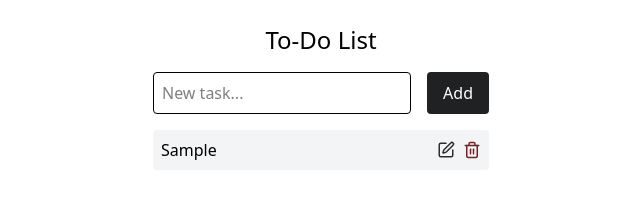
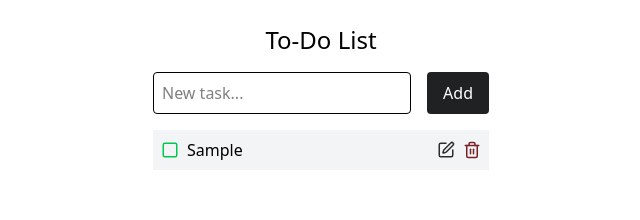
Before and after one commit to chriskampolis/cf7-react-todo-app, a React (Vite) app: page / in a window 1280 px wide. Both pictures are taken after typing "Sample" into the empty fields and a click on the button "Add". Shown: the top 220 px of the page, without its empty margins (319-959 px from the left). Built offline with nearby package versions, Linux system fonts and the light colour scheme.

Commit message:
feat: add toggle completed task functionality

```diff
--- a/src/components/Todo.tsx
+++ b/src/components/Todo.tsx
@@ -11,8 +11,9 @@
         {
           id: Date.now(),
           text: action.payload,
+          completed: false,
         }
-      ]
+      ];
       case "DELETE":
         return state.filter(todo => todo.id !== action.payload);
       case "EDIT":
@@ -20,7 +21,12 @@
           todo.id === action.payload.id
           ? {...todo, text:action.payload.newText}
           : todo
-
+        );
+      case "COMPLETE":
+        return state.map( todo =>
+          todo.id === action.payload
+            ? {...todo, completed: !todo.completed}
+            : todo
         )
         default:
           return state;
--- a/src/components/TodoList.tsx
+++ b/src/components/TodoList.tsx
@@ -1,4 +1,4 @@
-import { Trash2, Edit, Save, X } from "lucide-react";
+import {Trash2, Edit, Save, X, Square, CheckSquare} from "lucide-react";
 import type { TodoListProps } from "../types.ts";
 import {useState} from "react";
 
@@ -25,12 +25,17 @@
     setEditId(null);
     setEditText("");
   }
-
+  const handleToggle = (id: number) => () => {
+    dispatch({type: "COMPLETE", payload: id})
+  }
   return(
     <>
       <ul className="space-y-2">
         {todos.map(todo => (
-            <li key={todo.id} className="flex items-center justify-between bg-gray-100 p-2 rounded">
+            <li key={todo.id}
+                className={`flex items-center justify-between bg-gray-100 p-2 rounded"
+                  ${todo.completed ? "opacity-60 line-through" : ""} `}
+            >
               { editId === todo.id ?(
                   <>
                     <div className="flex flex-1 gap-2">
@@ -58,7 +63,21 @@
                   </>
                 ): (
                   <>
-                    <span>{todo.text}</span>
+                    <div className="flex items-center gap-2 flex-1">
+                      <button
+                        className="text-green-500"
+                        onClick={handleToggle(todo.id)}
+                      >
+                        {
+                          todo.completed ? (
+                            <CheckSquare size={18} />
+                          ): (
+                            <Square size={18} />
+                          )}
+                      </button>
+                      <span>{todo.text}</span>
+                    </div>
+
                     <div className="flex gap-2">
                       <button
                         onClick={handleEdit(todo.id, todo.text)}
--- a/src/types.ts
+++ b/src/types.ts
@@ -1,12 +1,14 @@
 export type TodoProps = {
   id: number;
   text: string;
+  completed: boolean;
 }
 
 export type Action =
   | {type: "ADD"; payload: string}
   | {type: "DELETE"; payload: number}
   | {type: "EDIT"; payload: { id: number; newText: string } }
+  | {type: "COMPLETE"; payload: number};
 
 export type TodoFormProps = {
   dispatch: React.Dispatch<Action>
```
